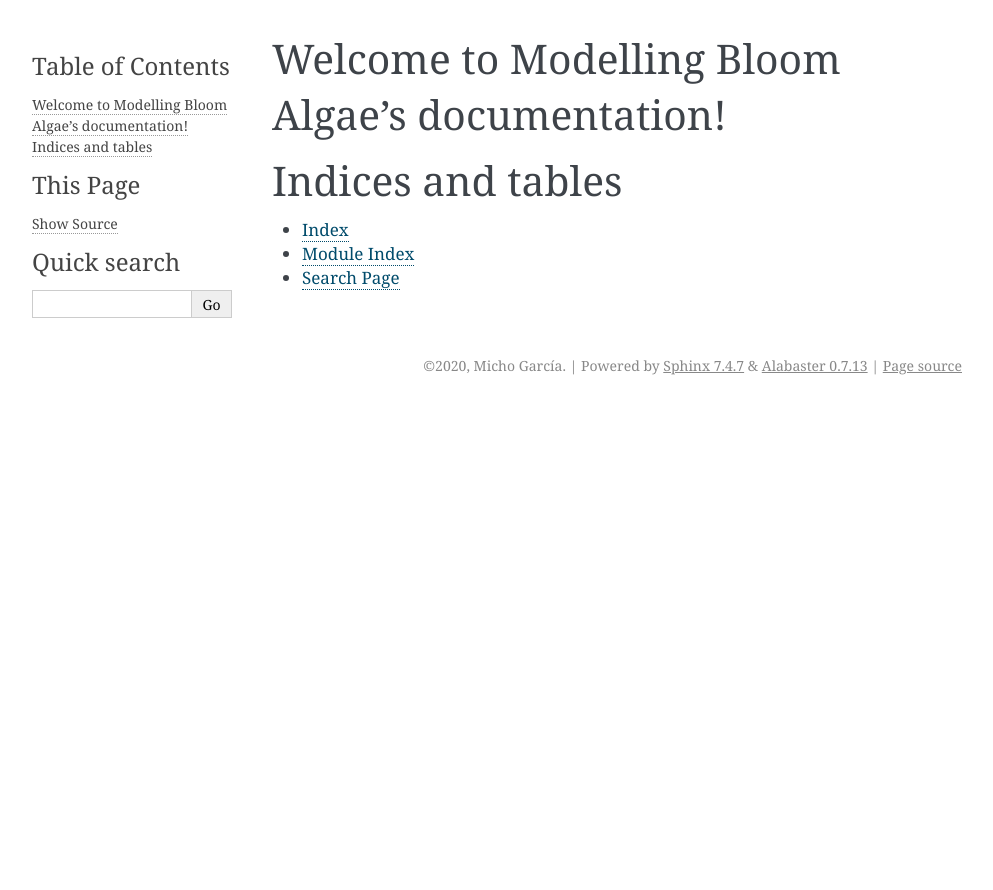
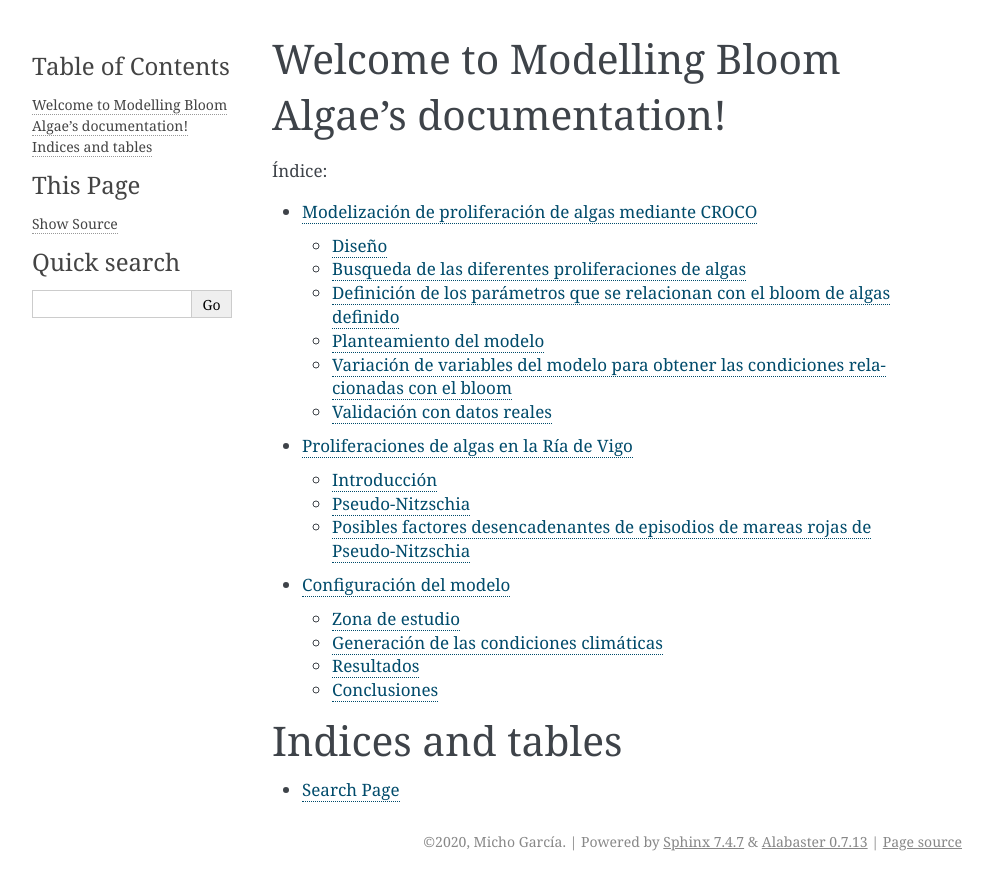
Before and after one commit to michogar/modelling-bloom-algae, a Sphinx documentation site: the page built from doc/index.rst, in a window 1280 px wide. Shown: the top 890 px of the page, without its empty margins (148-1141 px from the left). Built offline with Sphinx 7.4.7, drawn with Linux system fonts in a browser that asks for light colours.

Commit message:
Created skeleton

```diff
--- /dev/null
+++ b/README.rst
@@ -0,0 +1,2 @@
+Modelling Bloom Algae
+=====================
--- /dev/null
+++ b/doc/bloom_algas.rst
@@ -0,0 +1,30 @@
+Proliferaciones de algas en la Ría de Vigo
+###########################################
+
+Los ecosistemas de las Rias gallegas, presentan una serie de características oceanográficas que las hacen en unas de las zonas de producción de moluscos
+más importantes de Europa y del Mundo.
+
+El molusco estrella es el Mejillón o *Mytilus galloprovincialis* generando entre 250.000 y 300.000 Tn anuales. En estas rias se produce el 40% de la producción
+europea con una creación de mas de 10.000 empleos directos e indirectos.
+
+Episodios de mareas rojas que se vienen produciendo de manera repetitiva obligan al cierre durante gran parte del año, de los parques de bateas con las
+perdidas económicas que esto significa para la el sector del cultivo del mejillón.
+
+En este trabajo se tratará de modelizar los valores fisico-químicos del agua y los factores climáticos que están relacionados con la aparición de las
+mareas rojas, mediante el software de modelización oceánica `croco-ocean`_
+
+Introducción
+************
+
+
+Pseudo-Nitzschia
+****************
+
+
+Posibles factores desencadenantes de episodios de mareas rojas de Pseudo-Nitzschia
+**********************************************************************************
+
+
+
+
+.. _croco-ocean: http://www.croco-ocean.org/
--- /dev/null
+++ b/doc/configuracion_modelo.rst
@@ -0,0 +1,15 @@
+Configuración del modelo
+########################
+
+Zona de estudio
+***************
+
+Generación de las condiciones climáticas
+****************************************
+
+Resultados
+**********
+
+
+Conclusiones
+************
--- a/doc/index.rst
+++ b/doc/index.rst
@@ -8,13 +8,13 @@ Welcome to Modelling Bloom Algae's documentation!
 
 .. toctree::
    :maxdepth: 2
-   :caption: Contents:
+   :caption: Índice:
 
-
+   planteamiento.rst
+   bloom_algas.rst
+   configuracion_modelo.rst
 
 Indices and tables
 ==================
 
-* :ref:`genindex`
-* :ref:`modindex`
 * :ref:`search`
--- /dev/null
+++ b/doc/planteamiento.rst
@@ -0,0 +1,72 @@
+Modelización de proliferación de algas mediante CROCO
+=====================================================
+.. note::
+
+    Piensa que en el poster tiene que haber una introducción dónde expongas el problema, con biblio, que se ha hecho o está haciendo,  y el objetivo del trabajo. Luego material y métodos, resultados y una pequeña discusión
+
+
+CROCO https://www.croco-ocean.org/
+
+.. note::
+
+    Piensa que una hipótesis no puedes testar porque los modelos son correlativos, habría que hacer trabajo experimental. Pero el resultado abre la puerta para plantear una hipótesis y testarla
+
+Diseño
+######
+
+• Busqueda de las diferentes proliferaciones de algas
+• Definición de los parámetros que se relacionan con el bloom de algas definido
+.. note::
+
+    Una pequeña discusión dónde pongas tus resultados en contexto con resultados de trabajos similares y dónde puedas plantear una hipótesis para testar experimentalmente. Mira plataforma tema para ver formato posters. Tiene que haber un equilibrio entre letra y gráficos.
+
+• Planteamiento del modelo
+• Variación de variables del modelo para obtener las condiciones relacionadas con el bloom
+• Validación con datos reales
+
+Busqueda de las diferentes proliferaciones de algas
+###################################################
+
+.. note::
+
+    especie de fito o especies causantes de marea roja???
+
+Investigar los diferentes tipos de proliferaciones de algas que existen. Incidir en
+las que tienen más afectación sobre las actividades humanas como las mareas rojas.
+
+Definición de los parámetros que se relacionan con el bloom de algas definido
+#############################################################################
+
+Una vez definida la población de algas, intentar relacionar estas proliferaciones
+con variables del sistema, por ejemplo aumento de temperatura, de algún o algunos nutrientes, etc
+
+Planteamiento del modelo
+########################
+
+.. note::
+
+    Definir la escala, Ría de vigo
+
+Definir una zona geográfica para el modelo y acotar el tiempo y espacio para el mismo.
+Sería interesante tener datos de mareas rojas reales para intentar emular estas condiciones.
+Definir capas superficiales ya que se trata de un modelo donde nos interesa sobre todo lo que está sucediendo en la capa fótica.
+PISCES es la parte del CROCOA que nos permite emular la biogeoquímica.
+
+Encontrar las variables que podemos obtener del modelo y que se relacionan con las del planteamiento.
+
+.. note::
+
+    Nutrientes y temperatura creo que son buenas variables. En la intro puedes indicar variables que se indican en la literatura que están relacionadas con los blooms.
+
+Biogeochemical Models (PDF 3.7Mb)
+
+Variación de variables del modelo para obtener las condiciones relacionadas con el bloom
+#################################################################################################################################
+
+Una vez definido el modelo, deberemos modificar las entradas para poder ver que
+variación hace que aparezca la proliferación de algas. Aumento de temperatura, vertido en río, etc.
+
+Validación con datos reales
+##################################################################
+
+Buscar últimos episodios de mareas rojas y tratar de correlacionar los datos reales con los del modelo.
```
Also changed, not shown: 1 other file.
